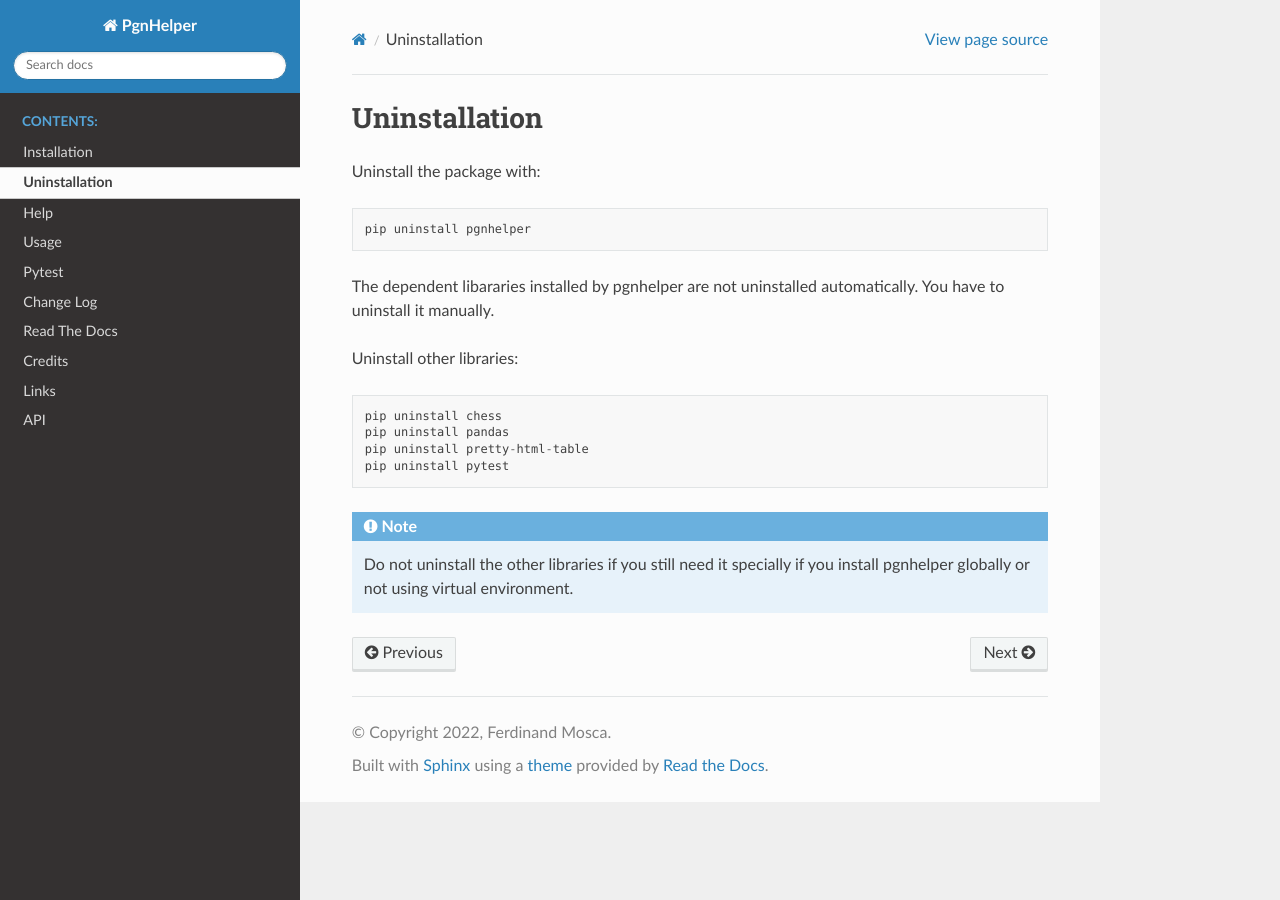
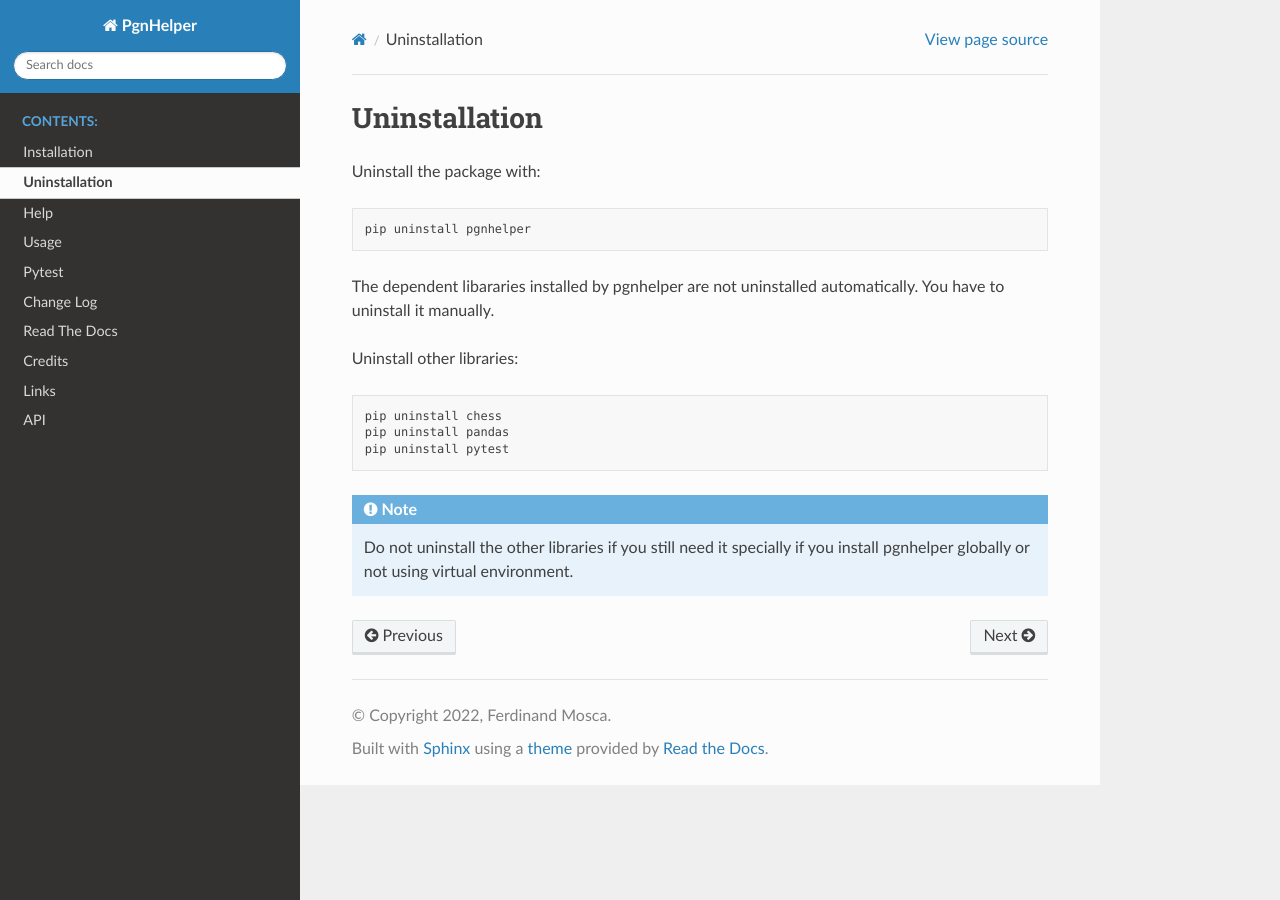
Before and after one commit to fsmosca/pgnhelper, a Sphinx documentation site: the page built from docs/uninstallation.rst, in a window 1280 px wide. Built offline with Sphinx 7.4.7 and the Read the Docs theme 2.0.0, drawn with Linux system fonts in a browser that asks for light colours.

Commit message:
Update uninstallation.rst

```diff
--- a/docs/uninstallation.rst
+++ b/docs/uninstallation.rst
@@ -12,7 +12,6 @@ Uninstall other libraries::
 
     pip uninstall chess
     pip uninstall pandas
-    pip uninstall pretty-html-table
     pip uninstall pytest
 
 .. note::
```
